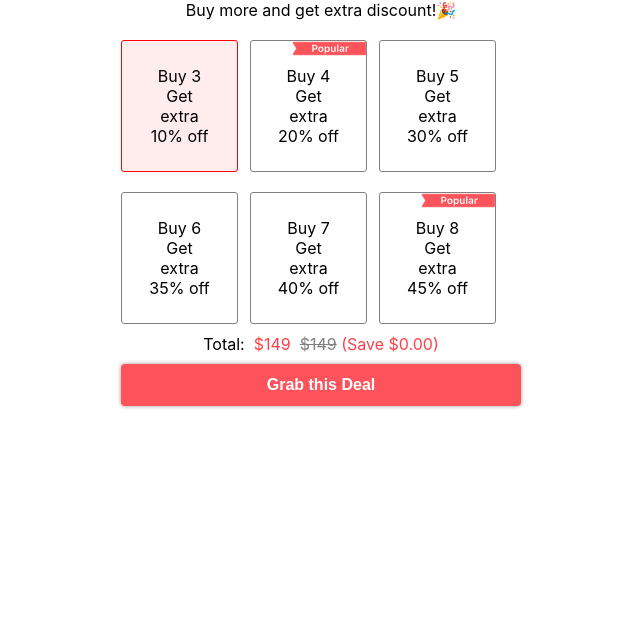
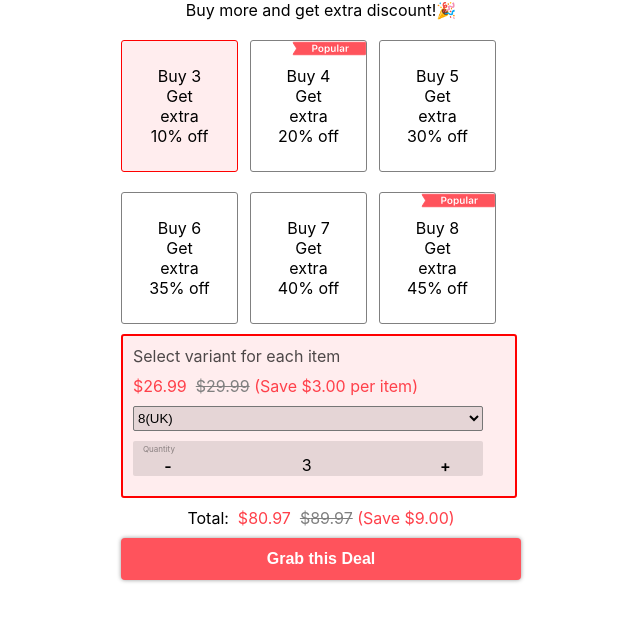
Before and after one commit to vicky1999/landing-page, a React (Create React App) app: page / in a window 1280 px wide. Shown: the top 622 px of the page, without its empty margins (319-959 px from the left). Built offline with nearby package versions, Linux system fonts and the light colour scheme.

Commit message:
discount component basic implementation

```diff
--- a/src/App.js
+++ b/src/App.js
@@ -3,7 +3,7 @@ import Discount from './Discount/Discount';
 
 function App() {
 
-  const price = 149.00;
+  const price = 29.99;
 
   const discounts = [
     {
@@ -44,9 +44,31 @@ function App() {
     }
   ];
 
+  const variantConfig = {
+    singleVariant: true
+  }
+
+  const variants=[
+    {
+      name: '8(UK)'
+    },
+    {
+      name: '7(UK)'
+    },
+    {
+      name: '6(UK)'
+    },
+    {
+      name: '5(UK)'
+    }
+  ]
+
   return (
     <div className="App">
-      <Discount className='discount-section' discounts={discounts} price={price} />
+      {
+        discounts.length > 0 &&
+        <Discount className='discount-section' discounts={discounts} price={price} variants={variants} variantConfig={variantConfig} />
+      }
     </div>
   );
 }
--- a/src/Discount/Discount.css
+++ b/src/Discount/Discount.css
@@ -98,12 +98,107 @@
 .grab-deal-button {
     background-position: center;
     transition: background 0.8s;
-  }
-  .grab-deal-button:hover {
+}
+.grab-deal-button:hover {
     background: #FF535C radial-gradient(circle, transparent 1%, #FF535C 1%) center/15000%;
-  }
-  .grab-deal-button:active {
+}
+.grab-deal-button:active {
     background-color: #ff535bb0;
     background-size: 100%;
     transition: background 0s;
-  }
+}
+
+.variant-selector {
+    margin: 10px auto;
+}
+
+.variant-selector-section {
+    width: 93%;
+    padding: 10px;
+    text-align: left;
+    padding: 10px;
+
+    border: 2px solid red;
+    background-color: #FF535C1A;
+    border-radius: 3px;
+}
+
+.variant-head-text {
+    color: #000000B2;
+}
+
+.selection-section {
+    width: 90%;
+    margin: 10px 0px;
+    min-width: 350px;
+}
+
+.variants-item {
+    width: 100%;
+    height: 25px;
+    background-color: #0000001A;
+    border-radius: 2px;
+}
+
+.qty-txt {
+    color: #00000066;
+    font-size: 8px;
+    position: relative;
+    top: -5px;
+}
+
+.quantity-selector {
+    margin: 10px 0px;
+    padding-bottom: 10px;
+    padding-left: 10px;
+    height: 25px;
+    width: 97%;
+    min-width: 300px;
+}
+
+.quantity-change-btn {
+    cursor: pointer;
+    width: 50px;
+    height: auto;
+    text-align: center;
+    background-color: gray;
+    position: relative;
+    top: -5px;
+
+    /* color: white; */
+    border: none;
+    border-radius: 4px;
+    font-size: 16px;
+    text-transform: initial;
+    font-weight: 600;
+    cursor: pointer;
+    background-color: transparent;
+    outline: none;
+}
+
+
+/* Ripple effect */
+.quantity-change-btn {
+    background-position: center;
+    transition: background 0.8s;
+}
+.quantity-change-btn:hover {
+    background: #ffffff4d radial-gradient(circle, transparent 1%, #ffffff4d 1%) center/15000%;
+}
+.quantity-change-btn:active {
+    background-color: gray;
+    background-size: 100%;
+    transition: background 0s;
+}
+
+.qty-change-buttons {
+    display: flex;
+    user-select: none;
+}
+
+.quantity-display {
+    width: 67%;
+    text-align: center;
+    position: relative;
+    top: -6px;
+}
--- a/src/Discount/Discount.js
+++ b/src/Discount/Discount.js
@@ -4,16 +4,23 @@ import React, { useState } from 'react';
 
 import './Discount.css';
 import DiscountItem from './DiscountItem';
+import SingleVariantSelector from './SingleVariantSelector';
 
 const Discount = (props) => {
     const discounts = props.discounts;
 
+    const [totalPrice, setTotalPrice] = useState(props.price * discounts[0].count);
     const [selectedIndex, setSelectedIndex] = useState(0);
-    const [price, setPrice] = useState(props.price);
+
+    let discountPrice = (totalPrice - (totalPrice * (discounts[0].discount/100))).toFixed(2);
+
+    const [price, setPrice] = useState(discountPrice);
 
     const discountChanged = (ind) => {
         setSelectedIndex(ind);
-        let discountPrice = ( props.price - props.price * (discounts[ind].discount/100)).toFixed(2);
+        let tp=(props.price * discounts[ind].count).toFixed(2);
+        setTotalPrice(tp);
+        let discountPrice = ( tp - (tp * (discounts[ind].discount/100))).toFixed(2);
         setPrice(discountPrice);
     }
 
@@ -33,10 +40,16 @@ const Discount = (props) => {
             <div className='discount-items'>
                 {discountsList}
             </div>
+            <div className='variant-selector'>
+            {
+                props.variants.length > 0 && props.variantConfig.singleVariant &&
+                <SingleVariantSelector variants={props.variants} variantConfig={props.variantConfig} discountPrice={price} price={totalPrice} discount={discounts[selectedIndex]} />
+            }
+            </div>
             <div className='price-section'>
                 Total: &nbsp;<span className='text-red'>${price}</span>&nbsp;&nbsp;
-                <span className='price-strikeout'>${props.price}</span>&nbsp;
-                <span className='text-red'>(Save ${(props.price - price).toFixed(2)})</span>
+                <span className='price-strikeout'>${totalPrice}</span>&nbsp;
+                <span className='text-red'>(Save ${(totalPrice - price).toFixed(2)})</span>
             </div>
             <div className='grab-btn'>
                 <button className='grab-deal-button'>Grab this Deal</button>
--- /dev/null
+++ b/src/Discount/SingleVariantSelector.js
@@ -0,0 +1,56 @@
+import { Button, Menu, MenuItem, Select } from '@mui/material';
+import React, { useState } from 'react';
+
+const SingleVariantSelector = (props) => {
+
+    const [selectedVariant, setSelectedVariant] = useState(props.variants[0].name);
+    const [quantity, setQuantity] = useState(props.discount.count)
+
+    const discountItem = props.discount;
+    const pricePerItem = (props.price / discountItem.count).toFixed(2);
+    const discountPricePerItem = (props.discountPrice / discountItem.count).toFixed(2);
+
+    let optionsList = props.variants.map((variant, ind) => {
+        return (<option key={`variant-option-${ind}`}>{variant.name}</option>);
+    });
+
+    const variantSelected = (val) => {
+        setSelectedVariant(val);
+    }
+
+    const quantityChanged = (inc) => {
+        let val = quantity + inc;
+        val = Math.min(val, discountItem.count);
+        val = Math.max(val, 0);
+        setQuantity(val);
+    }
+
+    return (
+        <div className='variant-selector-section'>
+            <div className='variant-head-text'>
+                Select variant for each item
+            </div>
+            <div className='price-section'>
+                <span className='text-red'>${discountPricePerItem}</span>&nbsp;&nbsp;
+                    <span className='price-strikeout'>${pricePerItem}</span>&nbsp;
+                    <span className='text-red'>(Save ${(pricePerItem - discountPricePerItem).toFixed(2)} per item)</span>
+            </div>
+            <div className='selection-section'>
+                <select className="variants-item" aria-label="Default select example">
+                    {optionsList}
+                </select>
+                <div className="variants-item quantity-selector" aria-label="Default select example">
+                    <span className='qty-txt'>Quantity</span>
+                    <div className='qty-change-buttons'>
+                        <div className='left-side quantity-change-btn' onClick={ () => { quantityChanged(-1) } }>-</div>
+                        <div className='quantity-display'>{quantity}</div>
+                        <div className='left-side quantity-change-btn' onClick={ () => { quantityChanged(1) } }>+</div>
+
+                    </div>
+                </div>
+            </div>
+        </div>
+    )
+}
+
+export default SingleVariantSelector;
```
